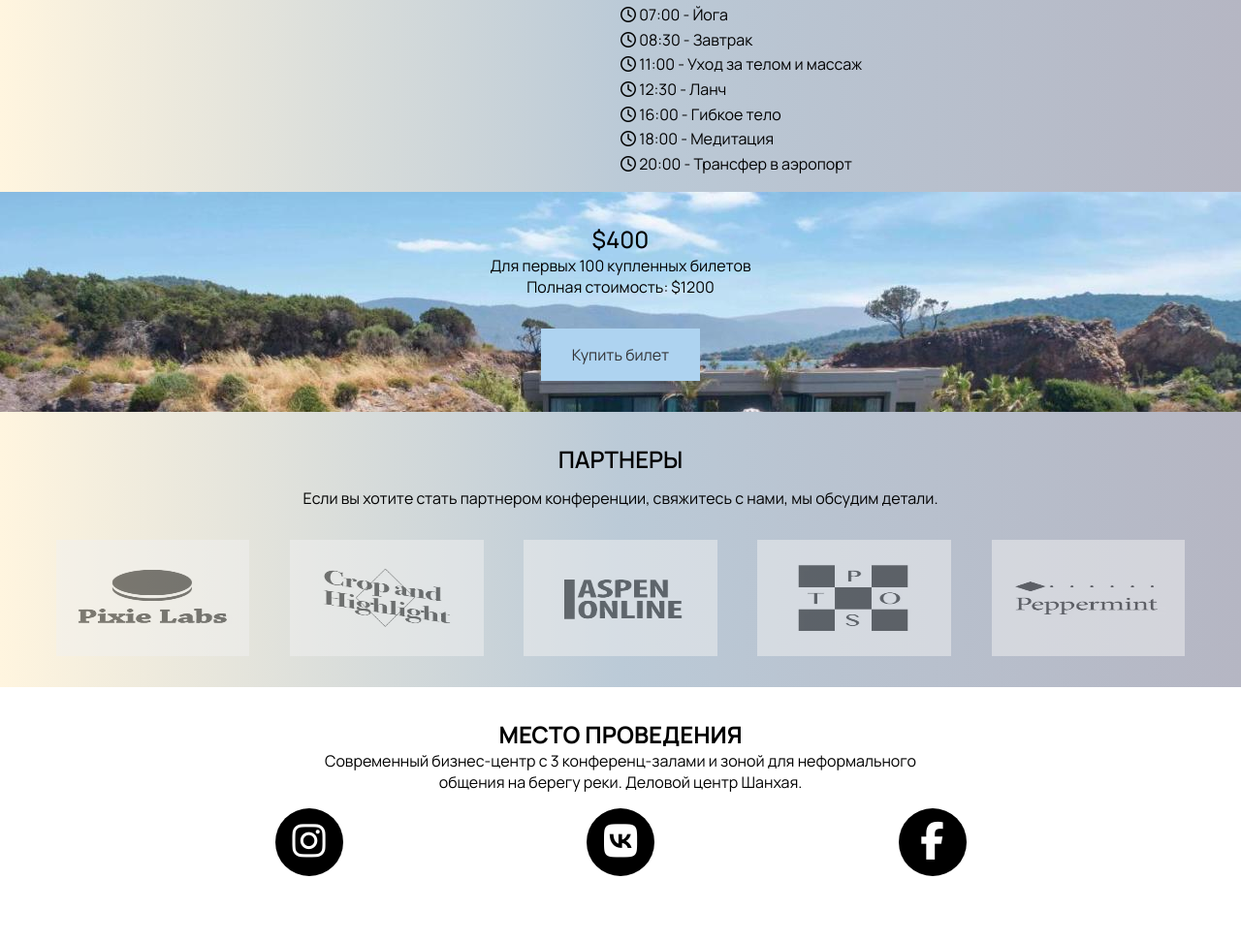
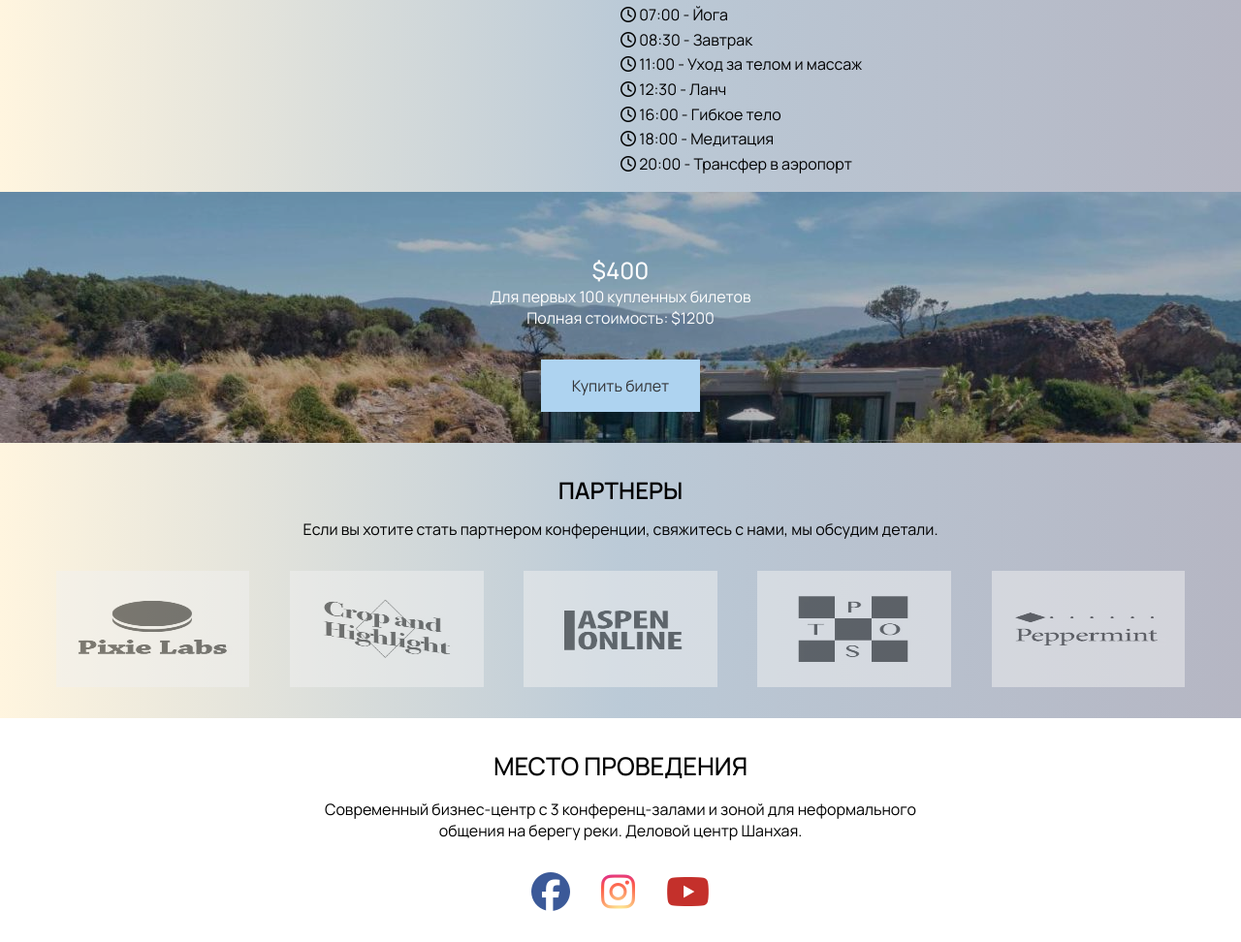
Before and after one commit to aleriiu/wellness-and-detox, a plain HTML site: page index.html in a window 1280 px wide. Shown: the part 2831-3803 px from the top of the page at 97% size. Before the commit the page ends 3767 px from the top, so only its background shows below. Drawn offline with Linux system fonts and the light colour scheme.

Commit message:
added font-awesome and edited block price-ticket

```diff
--- a/index.html
+++ b/index.html
@@ -18,7 +18,7 @@
 <body>
     <main>
         <section class="section greeting">
-            <div class="greeting_shadow">
+            <div class="greeting_shadow shadow">
                 <div class="greeting-description">
                     <h4 class="greeting-date">АВГУСТ 20&nbsp;-&nbsp;22, 2022, БОДРУМ</h4>
                     <h1 class="greeting-header">Детокс, Очищение от Токсинов и Оздоровление</h1>
@@ -156,12 +156,14 @@
             </div>
         </section>
         <section class="section price-ticket">
-            <div class="price-ticket-content">
-                <h2 class="price-ticket-header">$400</h2>
-                <p>Для первых 100 купленных билетов</p>
-                <p>Полная стоимость: $1200</p>
+            <div class="price-ticket-shadow shadow">
+                <div class="price-ticket-content">
+                    <h2 class="price-ticket-header">$400</h2>
+                    <p>Для первых 100 купленных билетов</p>
+                    <p>Полная стоимость: $1200</p>
+                </div>
+                <button class="button" type="submit"><a href="https://vitalicawellness.com/ru">Купить билет</a></button>
             </div>
-            <button class="button" type="submit"><a href="https://vitalicawellness.com/ru">Купить билет</a></button>
         </section>
         <section class="section sponsors">
             <div class="sponsors-content">
@@ -185,9 +187,9 @@
                         Деловой
                         центр Шанхая.</p>
                     <div class="location-social_media">
-                        <div class="ikon"><i class="fa fa-3x fa-instagram"></i> </div>
-                        <div class="ikon"><i class="fa fa-3x fa-vk"></i> </div>
-                        <div class="ikon"><i class="fa fa-3x fa-facebook"></i> </div>
+                        <div><i class="fa-brands fa-facebook"></i></i> </div>
+                        <div><i class="fa-brands fa-instagram"></i></div>
+                        <div><i class="fa-brands fa-youtube"></i></i> </div>
                     </div>
                 </div>
             </div>
--- a/style.css
+++ b/style.css
@@ -13,17 +13,17 @@
     background: linear-gradient(90deg, rgb(255, 245, 223), rgb(187, 202, 215), rgb(181, 182, 195));
 }
 
+.shadow {
+    background: #00000045;
+    padding: 12.5rem 12.5rem;
+}
+
 /* основная секция */
 
 .greeting {
     background: url("images/259296145.jpg");
     background-size: cover;
     color: #fefefe;
-}
-
-.greeting_shadow {
-    background: #00000045;
-    padding: 12.5rem 12.5rem;
 }
 
 .greeting-description {
@@ -120,13 +120,13 @@
     padding: 25px;
 }
 
-.includes-block > img {
+.includes-block>img {
     width: 100%;
     border-radius: 50%;
     box-shadow: 10px 10px 20px grey;
 }
 
-.includes-block > p {
+.includes-block>p {
     text-align: center;
     padding-top: 1rem;
     font-weight: 500;
@@ -162,7 +162,7 @@ li {
     width: 50%;
 }
 
-.timetable-date > h3 {
+.timetable-date>h3 {
     font-size: 1rem;
     font-weight: 500;
 }
@@ -180,12 +180,16 @@ li {
     background-size: cover;
     color: #000000;
     text-align: center;
-    padding-bottom: 2rem;
     width: 100%;
+}
+
+.price-ticket-shadow {
+    padding: 2rem;
 }
 
 .price-ticket-content {
     padding: 2rem 0;
+    color: #fefefe;
 }
 
 .price-ticket-header {
@@ -204,7 +208,7 @@ li {
     background: #dfebf3;
 }
 
-.button > a {
+.button>a {
     text-decoration: none;
     font-size: 1rem;
     color: #333437;
@@ -233,7 +237,7 @@ li {
     padding-top: 2rem;
 }
 
-.sponsors-block > img {
+.sponsors-block>img {
     height: 120px;
     filter: opacity(0.5);
     width: 16%;
@@ -249,22 +253,40 @@ li {
     padding: 2rem 2rem;
 }
 
+.location-content > h2 {
+    font-size: 1.6rem;
+    font-weight: 500;
+    padding-bottom: 1rem;
+}
+
 .location-social_media {
     display: flex;
-    justify-content: space-evenly;
+    justify-content: center;
     align-items: center;
     padding-top: 1rem;
 }
 
-.ikon {
-    text-align: center;
-    width: 4.375rem;
-    height: 4.375rem;
-    background: black;
-    color: #fefefe;
-    border-radius: 50%;
-    font-size: 13px;
-    padding: 0.875rem;
+.fa-brands {
+    font-size: 40px;
+    padding-top: 1rem;
+}
 
+.fa-facebook {
+    color: #3b5998;
+    padding-right: 2rem;
 }
+
+.fa-instagram {
+    background: radial-gradient(circle at 30% 107%, #fdf497 0%, #fdf497 5%, #fd5949 45%, #d6249f 60%, #285AEB 90%);
+    -webkit-background-clip: text;
+    /* Also define standard property for compatibility */
+    background-clip: text;
+    -webkit-text-fill-color: transparent;
+    padding-right: 2rem;
+}
+
+.fa-youtube {
+    color: #c4302b;
+}
+
 /* конец секции соц сети */
```
